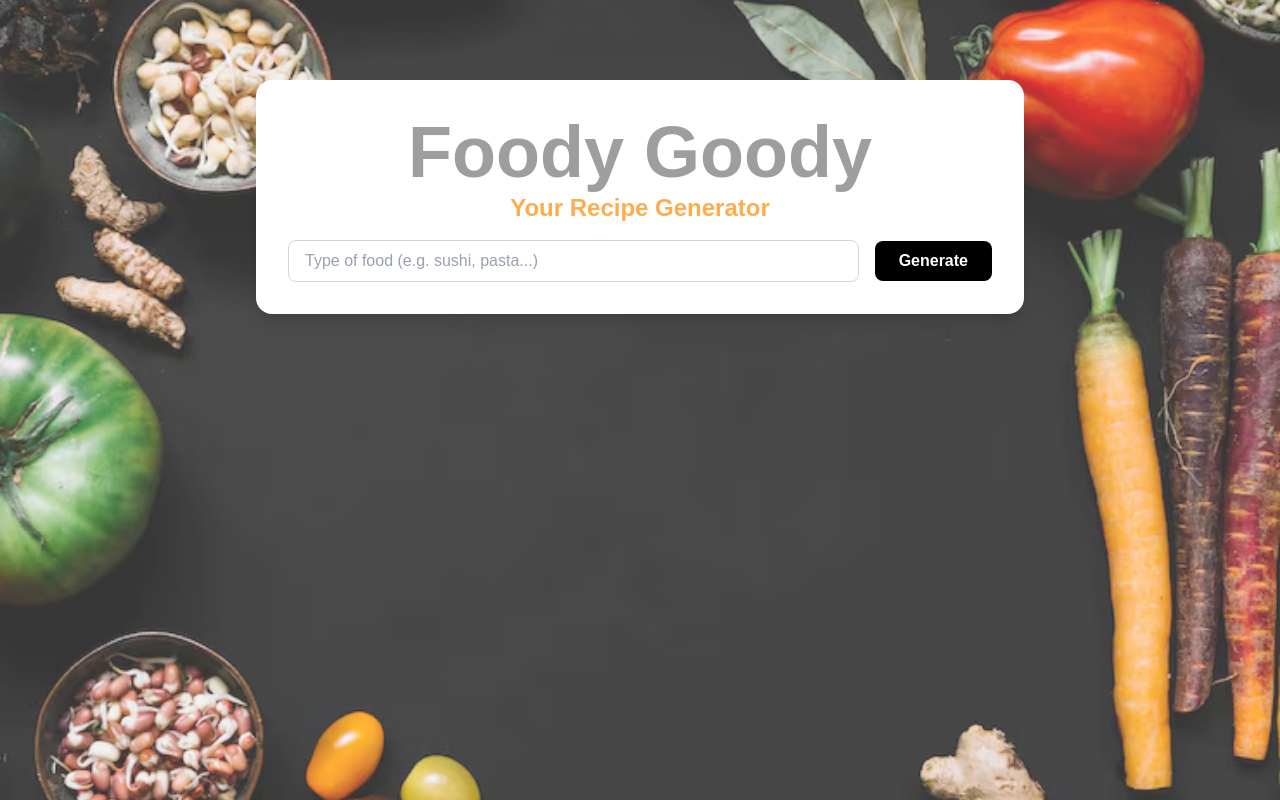
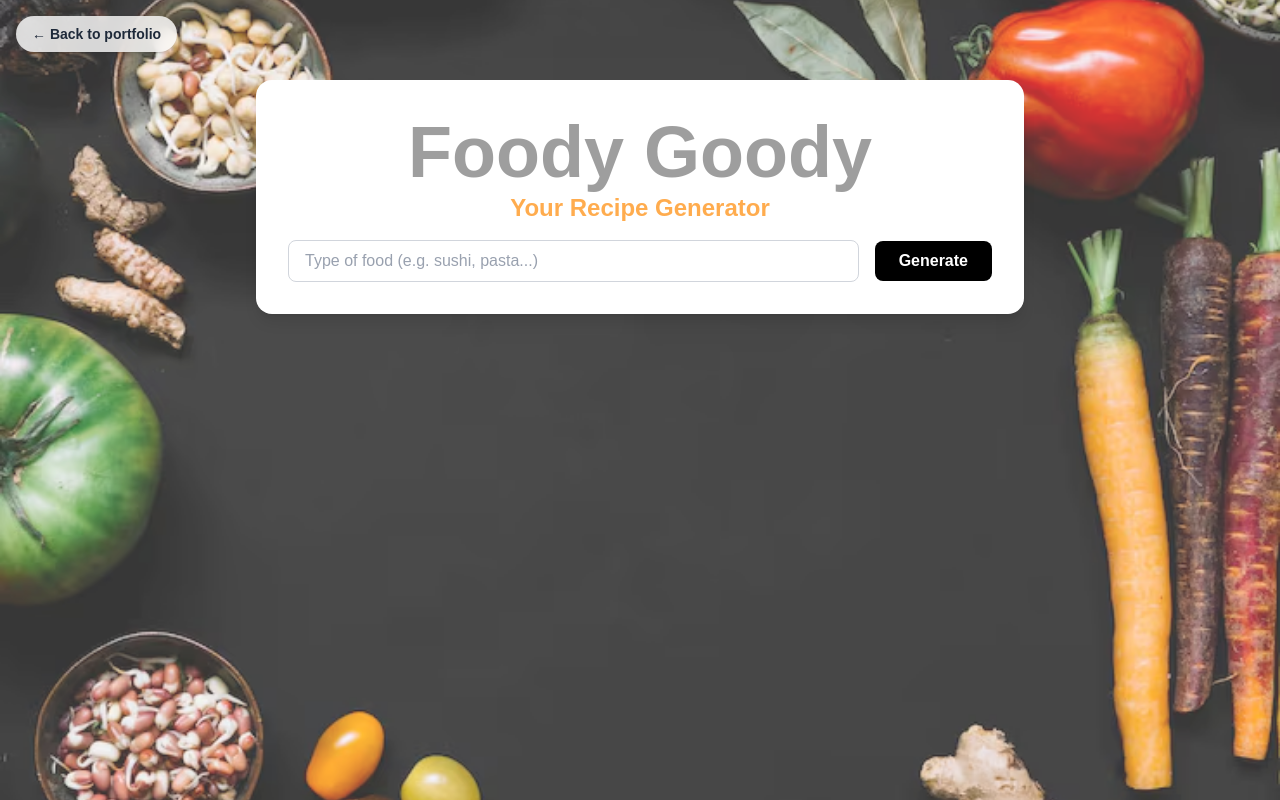
Before and after one commit to juliberglund/workshop-ai-website, a Next.js app: page / in a window 1280 px wide. Built offline with nearby package versions, Linux system fonts and the light colour scheme; grey boxes are pictures that could not be loaded.

Commit message:
texto oscuro en mobil view y link back to portfolio

```diff
--- a/src/app/components/RecipeCard.tsx
+++ b/src/app/components/RecipeCard.tsx
@@ -8,20 +8,16 @@ export default function RecipeCard({ recipe }: { recipe: Recipe }) {
     <div className="w-full max-w-3xl bg-white shadow-lg rounded-2xl overflow-hidden border border-gray-200">
       <div className="p-12">
         <h1 className="text-3xl font-bold mb-2 text-gray-800">{recipe.name}</h1>
-        <p className="pb-4">{recipe.description}</p>
-        {/* <img
-          src=""
-          alt={recipe.name}
-          className="w-full h-80 object-cover object-center rounded-lg mb-4"
-        /> */}
+        <p className="pb-4 text-gray-700">{recipe.description}</p>
+
         <h2 className="mt-6 text-2xl font-bold mb-2 text-gray-800">
           Difficulty
         </h2>
-        <p>{recipe.difficulty}</p>
+        <p className="text-gray-700">{recipe.difficulty}</p>
         <h2 className="mt-6 text-2xl font-bold mb-2 text-gray-800">
           Ingredients
         </h2>
-        <ul className="list-disc pl-5">
+        <ul className="list-disc pl-5 text-gray-700">
           {recipe.ingredients.map((ing, idx) => (
             <li key={idx}>{ing}</li>
           ))}
@@ -30,17 +26,17 @@ export default function RecipeCard({ recipe }: { recipe: Recipe }) {
         <h2 className="mt-6 text-2xl font-bold mb-2 text-gray-800">
           Cooking time
         </h2>
-        <p>{recipe.cookTime} min</p>
+        <p className="text-gray-700">{recipe.cookTime} min</p>
 
         <h2 className="mt-6 text-2xl font-bold mb-2 text-gray-800">
           Preparation Time
         </h2>
-        <p>{recipe.prepTime} min</p>
+        <p className="text-gray-700">{recipe.prepTime} min</p>
 
         <h2 className="mt-6 text-2xl font-bold mb-2 text-gray-800">
           Nutrition
         </h2>
-        <p>
+        <p className="text-gray-700">
           Calories: {recipe.nutrition.calories} <br />
           Carbs: {recipe.nutrition.carbs} <br />
           Fat: {recipe.nutrition.fat} <br />
--- a/src/app/page.tsx
+++ b/src/app/page.tsx
@@ -55,6 +55,13 @@ export default function Home() {
         />
       </div>
 
+      <a
+        href="https://www.irene-rubio.com"
+        className="absolute top-4 left-4 z-20 flex items-center gap-2 bg-white/80 hover:bg-white text-gray-800 font-semibold text-sm px-4 py-2 rounded-full shadow transition backdrop-blur-sm"
+      >
+        ← Back to portfolio
+      </a>
+
       <div className="relative z-10 flex flex-col items-center p-10 space-y-10">
         <div className="w-full max-w-3xl bg-white shadow-lg rounded-2xl p-8 mt-10 text-center">
           <TextGif
```
